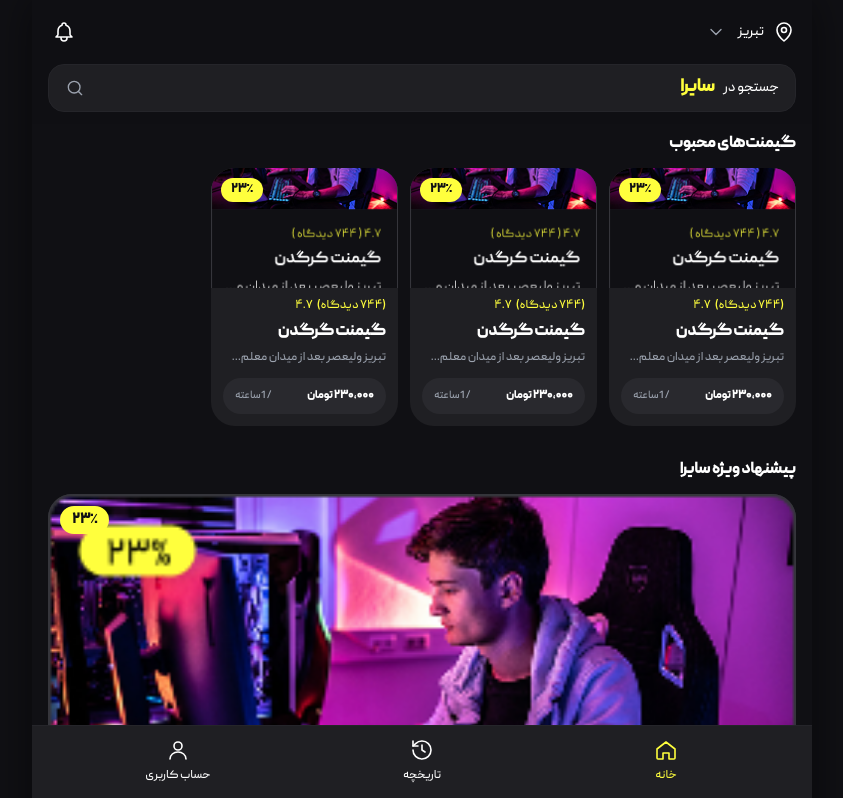
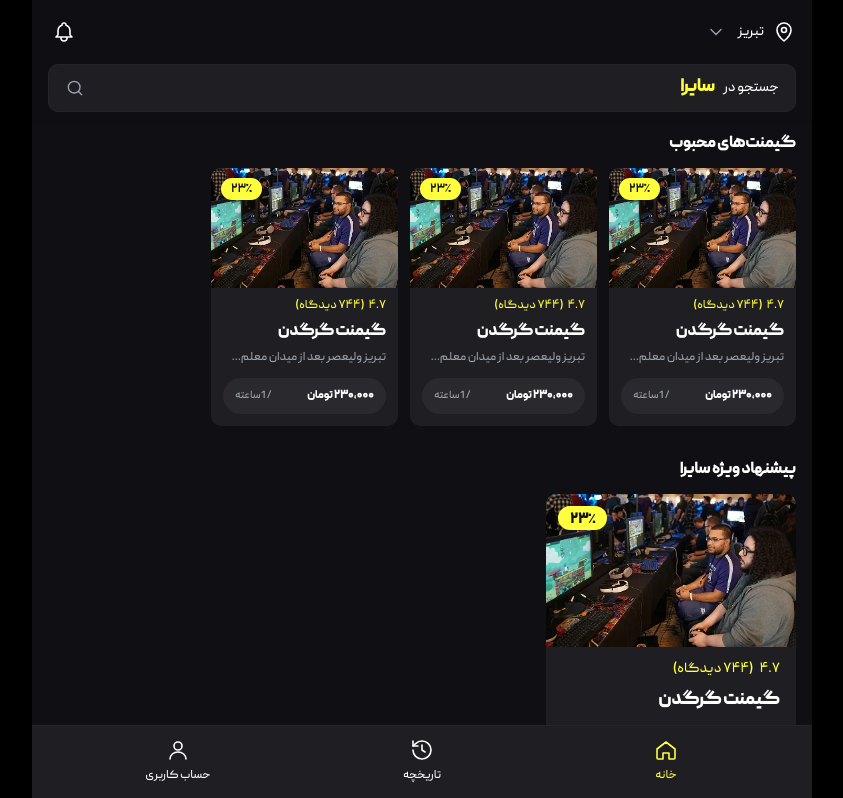
Before and after one commit to moazzen3169/sayra, a Next.js app: page / in a window 1280 px wide. Shown: the top 798 px of the page, without its empty margins (218-1061 px from the left). Built offline with nearby package versions, Linux system fonts and the light colour scheme.

Commit message:
first uoste

```diff
--- a/src/app/globals.css
+++ b/src/app/globals.css
@@ -58,6 +58,7 @@
 
 :root {
   --bg-body: #101014;
+  --bg-body-2: #000000;
   --bg-card: #1F1F23;
   --foreground: #35353B;
   --primary: #FFFF3D;
@@ -95,8 +96,18 @@
   --color-accent-star: var(--accent-star);
 }
 
+.rounded-card{
+  border-radius: 10px;
+}
+.rounded-full{
+  border-radius: 9999px;
+}
+.rounded-child{
+  border-radius: 4px;
+}
+
 body {
-  background-color: var(--bg-body);
+  background-color: var(--bg-body-2);
   color: var(--text-white);
   font-family: 'Peyda', 'Vazirmatn', sans-serif;
   direction: rtl;
@@ -115,14 +126,13 @@ body {
   position: relative;
   display: flex;
   flex-direction: column;
-  box-shadow: 0 0 40px rgba(0, 0, 0, 0.5);
   overflow-x: hidden;
 }
 
 /* Scrollbar styling */
 ::-webkit-scrollbar {
-  width: 6px;
-  height: 6px;
+  width: 0px;
+  height: 0px;
 }
 
 ::-webkit-scrollbar-track {
--- a/src/app/page.tsx
+++ b/src/app/page.tsx
@@ -9,7 +9,7 @@ import { GamecenterCardMini } from "@/components/GamecenterCardMini";
 const sample = {
   id: "1",
   name: "گیمنت گرگدن",
-  imageUrl: "/design/gamecenter-big.png",
+  imageUrl: "/img/gamnet-1.webp",
   location: "تبریز ولیعصر بعد از میدان معلم روبروی کتابخانه",
   rating: 4.7,
   reviewsCount: 744,
@@ -39,7 +39,7 @@ export default function HomePage() {
                 key={n}
                 {...sample}
                 id={`mini-${n}`}
-                imageUrl="/design/gamecenter-mini.png"
+                imageUrl="/img/gamnet-1.webp"
                 onClick={(id) => alert(id)}
               />
             ))}
--- a/src/components/GamecenterCardBig.tsx
+++ b/src/components/GamecenterCardBig.tsx
@@ -34,13 +34,13 @@ export const GamecenterCardBig: React.FC<GamecenterCardBigProps> = ({
       tabIndex={0}
       onClick={() => onClick?.(id)}
       onKeyDown={(e) => e.key === "Enter" && onClick?.(id)}
-      className="w-full bg-[var(--bg-card)] rounded-3xl overflow-hidden cursor-pointer flex flex-col pb-4"
+      className="w-[250px]   bg-[var(--bg-card)] rounded-card overflow-hidden cursor-pointer flex flex-col pb-4"
     >
       {/* Image */}
-      <div className="relative w-full aspect-[5/3] bg-[var(--foreground)]">
+      <div className="relative w-full  aspect-[16/9] bg-[var(--foreground)]">
         <img src={imageUrl} alt={name} className="w-full h-full object-cover" />
         {discountPercent ? (
-          <span className="absolute top-3 left-3 px-3 h-7 rounded-full bg-[var(--primary)] text-[#101014] text-sm font-black flex items-center">
+          <span className="absolute top-3 left-3 px-3 pt-1 pb-0 rounded-full bg-[var(--primary)] text-[#101014] text-sm font-black flex items-center">
             {toPersianDigits(discountPercent)}٪
           </span>
         ) : null}
@@ -49,8 +49,8 @@ export const GamecenterCardBig: React.FC<GamecenterCardBigProps> = ({
       {/* Info */}
       <div className="px-4 pt-3 flex flex-col gap-2">
         <div className="flex items-center gap-1.5 text-sm text-[var(--primary)]">
+          <span>{toPersianDigits(rating.toFixed(1))}</span>
           <span>({toPersianDigits(reviewsCount)} دیدگاه)</span>
-          <span>{toPersianDigits(rating.toFixed(1))}</span>
         </div>
 
         <h3 className="text-lg font-extrabold text-[var(--text-white)] line-clamp-1">{name}</h3>
--- a/src/components/GamecenterCardMini.tsx
+++ b/src/components/GamecenterCardMini.tsx
@@ -32,12 +32,12 @@ export const GamecenterCardMini: React.FC<GamecenterCardMiniProps> = ({
       tabIndex={0}
       onClick={() => onClick?.(id)}
       onKeyDown={(e) => e.key === "Enter" && onClick?.(id)}
-      className="w-[187px] min-w-[187px] shrink-0 bg-[var(--bg-card)] rounded-3xl overflow-hidden cursor-pointer flex flex-col pb-3"
+      className="w-[187px] min-w-[187px] shrink-0 bg-[var(--bg-card)] rounded-card overflow-hidden cursor-pointer flex flex-col pb-3"
     >
       <div className="relative w-full h-[120px] bg-[var(--foreground)]">
         <img src={imageUrl} alt={name} className="w-full h-full object-cover" />
         {discountPercent ? (
-          <span className="absolute top-2.5 left-2.5 px-2.5 h-6 rounded-full bg-[var(--primary)] text-[#101014] text-xs font-black flex items-center">
+          <span className="absolute top-2.5 left-2.5 px-2.5 pt-1 pb-0.5 rounded-full bg-[var(--primary)] text-[#101014] text-xs font-bold flex items-center">
             {toPersianDigits(discountPercent)}٪
           </span>
         ) : null}
@@ -45,8 +45,8 @@ export const GamecenterCardMini: React.FC<GamecenterCardMiniProps> = ({
 
       <div className="px-3 pt-2.5 flex flex-col gap-1.5">
         <div className="flex items-center gap-1 text-xs text-[var(--primary)]">
+          <span>{toPersianDigits(rating.toFixed(1))}</span>
           <span>({toPersianDigits(reviewsCount)} دیدگاه)</span>
-          <span>{toPersianDigits(rating.toFixed(1))}</span>
         </div>
         <h4 className="text-base font-extrabold text-[var(--text-white)] line-clamp-1">{name}</h4>
         <p className="text-xs text-[var(--text-muted)] line-clamp-1">{location}</p>
--- a/src/components/Header.tsx
+++ b/src/components/Header.tsx
@@ -63,7 +63,7 @@ export const Header: React.FC<HeaderProps> = ({
       <button
         type="button"
         onClick={onSearchClick}
-        className="w-full h-12 rounded-2xl bg-[var(--bg-card)] border border-[var(--border-subtle)] px-4 flex items-center gap-2 text-sm text-[var(--text-white)] text-right"
+        className="w-full h-12 rounded-card bg-[var(--bg-card)] border border-[var(--border-subtle)] px-4 flex items-center gap-2 text-sm text-[var(--text-white)] text-right"
       >
         <span>جستجو در</span>
         {/* TODO: جایگزینی با لوگوی SVG سایرا */}
```
Also changed, not shown: public/design/sayra-home-page.png, public/design/sayra.svg (added).
